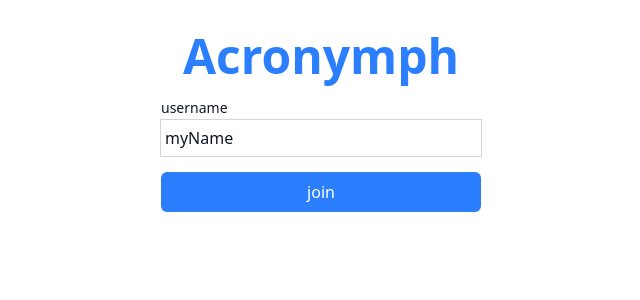
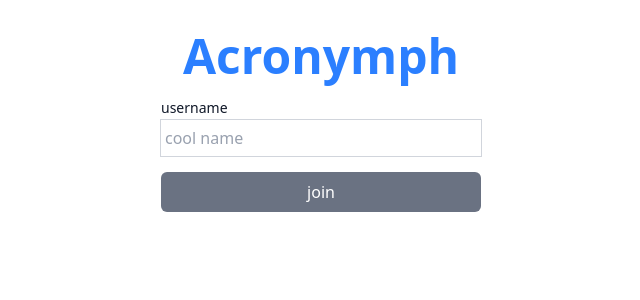
Before and after one commit to Merk42/acronymph, a React (Vite) app in the folder client/: page / in a window 1280 px wide. Shown: the top 300 px of the page, without its empty margins (319-959 px from the left). Built offline with nearby package versions, Linux system fonts and the light colour scheme; no server answers.

Commit message:
remove default name

```diff
--- a/client/src/components/modes/Login.tsx
+++ b/client/src/components/modes/Login.tsx
@@ -1,17 +1,18 @@
-import { useState } from "react"
+import { useMemo, useState } from "react"
 
 function Login({ joinRoom, enterError }:{ joinRoom: Function, enterError: string}) {
-    const [username, setUsername] = useState("myName");
+    const [username, setUsername] = useState("");
     const [room, setRoom] = useState("myRoom");
 
     const handleJoin = () => {
+        if (canLogIn) {
+            joinRoom(room, username)
+        }
+    }
 
-      console.log('attempt to join room', room)
-      /*
-      socket.emit("join_room", room)
-      */
-      joinRoom(room, username)
-    }
+    const canLogIn = useMemo<boolean>(() => {
+        return username !== "" && room !== ""
+    }, [username, room])
 
 
     return (
@@ -44,7 +45,8 @@ function Login({ joinRoom, enterError }:{ joinRoom: Function, enterError: string
                 }}
             />
             <button
-                className="mt-4 px-1 py-2 bg-blue-500 text-white rounded-md cursor-pointer"
+                className="mt-4 px-1 py-2 bg-blue-500 text-white rounded-md cursor-pointer disabled:bg-gray-500 disabled:cursor-not-allowed"
+                disabled={!canLogIn}
                 onClick={handleJoin}>join</button>
             <div className="text-red-500 font-bold">{enterError}</div>
         </div>
```
